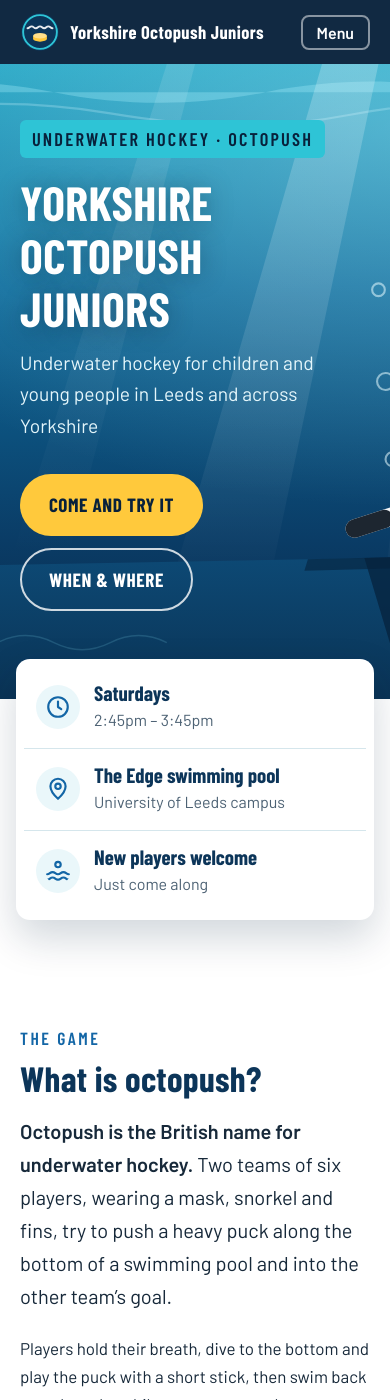
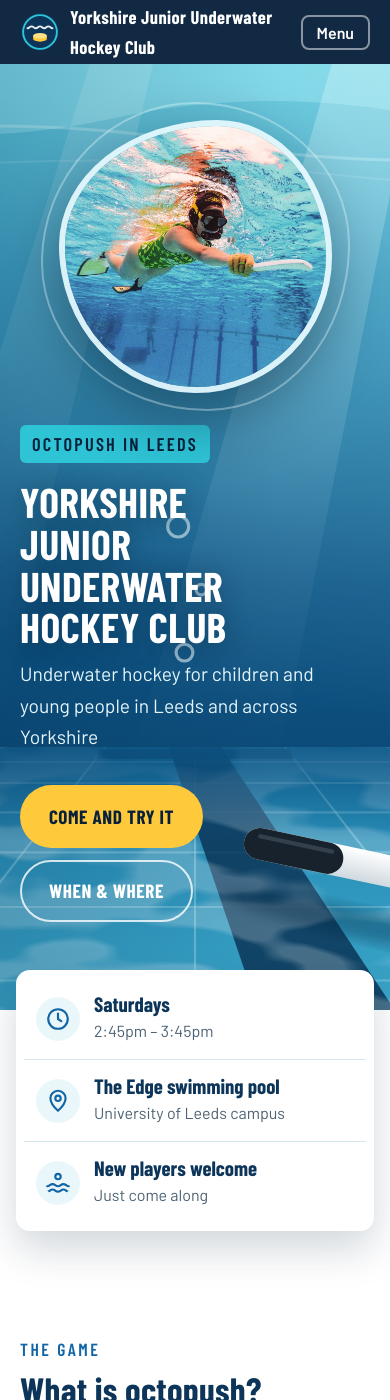
Before and after one commit to yorkshire-octopush/yorkshire-octopush.github.io, a Jekyll site: the page built from index.html, in a window 390 px wide and 1400 px high. Built offline with Jekyll 4.4.1, drawn with Linux system fonts in a browser that asks for light colours; some of the changed text lies outside the part shown.

Commit message:
Rename club, new banner with photo, add video and BOA logo
- Site name is now Yorkshire Junior Underwater Hockey Club
- Banner: redrawn pool illustration, player photo from the BOA leaflet
- "What is octopush?" links to an introductory video and to the BOA
- BOA logo in the footer; empty-gallery TODO removed
- Card headings in the dark "Come and try it" section are now legible

Co-Authored-By: Claude Opus 5.5 <noreply@anthropic.com>

```diff
--- a/_config.yml
+++ b/_config.yml
@@ -1,15 +1,15 @@
 # =====================================================================
-#  Yorkshire Octopush Juniors – site settings
+#  Yorkshire Junior Underwater Hockey Club – site settings
 #
 #  Most of the key facts used across the site live here, so you only
 #  need to change them in one place. After editing this file, GitHub
 #  Pages rebuilds the site automatically (it can take a minute or two).
 # =====================================================================
 
-title: Yorkshire Octopush Juniors
+title: Yorkshire Junior Underwater Hockey Club
 tagline: Underwater hockey for children and young people in Leeds and across Yorkshire
 description: >-
-  Yorkshire Octopush Juniors is the junior section of Team Yorkshire
+  Yorkshire Junior Underwater Hockey Club is the junior section of Team Yorkshire
   Underwater Hockey Club, for players aged 8 and over.
   We train on Saturday afternoons at The Edge swimming pool, University of
   Leeds. New players are welcome: just come along.
@@ -35,6 +35,14 @@ logo: /assets/img/logo.svg
 # Leave as hero.svg (an illustration) or replace with a photo, e.g.
 # /assets/img/hero.jpg. Photos are darkened slightly so the text stays legible.
 hero_image: /assets/img/hero.svg
+
+# Photo shown on the right of the banner, and its description for people
+# using screen readers. Leave hero_photo empty ("") to show no photo.
+hero_photo: /assets/img/hero-player.jpg
+hero_photo_alt: An underwater hockey player swimming towards the bottom of the pool, holding her stick
+
+# Short label above the main heading
+hero_kicker: Octopush in Leeds
 
 # Links shown in the footer
 footer_links:
--- a/_layouts/default.html
+++ b/_layouts/default.html
@@ -40,14 +40,21 @@
   <!-- ===== Banner at the top of the page ===== -->
   <section class="hero{% unless site.hero_image contains '.svg' %} hero--photo{% endunless %}"
            style="background-image: url('{{ site.hero_image | relative_url }}');">
-    <div class="wrap hero-inner">
-      <p class="hero-kicker">Underwater hockey · Octopush</p>
-      <h1>{{ site.title }}</h1>
-      <p class="hero-tagline">{{ site.tagline }}</p>
-      <div class="hero-buttons">
-        <a class="btn btn-primary" href="#join">Come and try it</a>
-        <a class="btn btn-ghost" href="#training">When &amp; where</a>
+    <div class="wrap hero-inner{% if site.hero_photo != '' %} hero-inner--photo{% endif %}">
+      <div class="hero-text">
+        <p class="hero-kicker">{{ site.hero_kicker }}</p>
+        <h1>{{ site.title }}</h1>
+        <p class="hero-tagline">{{ site.tagline }}</p>
+        <div class="hero-buttons">
+          <a class="btn btn-primary" href="#join">Come and try it</a>
+          <a class="btn btn-ghost" href="#training">When &amp; where</a>
+        </div>
       </div>
+      {% if site.hero_photo != '' %}
+      <figure class="hero-photo">
+        <img src="{{ site.hero_photo | relative_url }}" alt="{{ site.hero_photo_alt }}" width="1000" height="1000">
+      </figure>
+      {% endif %}
     </div>
   </section>
 
@@ -82,19 +89,14 @@
 
         {% if s.gallery %}
           {% assign photos = site.static_files | where_exp: "f", "f.path contains '/assets/img/gallery/'" %}
-          {% assign shown = 0 %}
           <div class="gallery">
           {% for p in photos %}
             {% assign ext = p.extname | downcase %}
             {% if ext == '.jpg' or ext == '.jpeg' or ext == '.png' or ext == '.webp' %}
-              {% assign shown = shown | plus: 1 %}
-              <figure><img src="{{ p.path | relative_url }}" alt="{{ s.photo_alt | default: 'Yorkshire Octopush Juniors in action' }}" loading="lazy"></figure>
+              <figure><img src="{{ p.path | relative_url }}" alt="{{ s.photo_alt | default: 'Our players in action' }}" loading="lazy"></figure>
             {% endif %}
           {% endfor %}
           </div>
-          {% if shown == 0 %}
-            <p class="todo">TODO: no photos yet. Add .jpg or .png files to the folder assets/img/gallery and they will appear here automatically.</p>
-          {% endif %}
         {% endif %}
 
         {% if s.map %}
@@ -115,7 +117,7 @@
 
         {% if s.contact_button %}
         <p class="contact-cta">
-          <a class="btn btn-primary btn-large" href="mailto:{{ site.email }}?subject=Yorkshire%20Octopush%20Juniors">Email us: {{ site.email }}</a>
+          <a class="btn btn-primary btn-large" href="mailto:{{ site.email }}?subject={{ site.title | uri_escape }}">Email us: {{ site.email }}</a>
         </p>
         {% endif %}
       </div>
@@ -131,6 +133,9 @@
         <p>{{ site.training.day }} {{ site.training.time }} · {{ site.training.venue }}, {{ site.training.place }}</p>
         <p><a href="mailto:{{ site.email }}">{{ site.email }}</a></p>
       </div>
+      <a class="footer-boa" href="https://www.gbuwh.co.uk" target="_blank" rel="noopener">
+        <img src="{{ '/assets/img/boa-logo.png' | relative_url }}" alt="British Octopush Association" width="120" loading="lazy">
+      </a>
       <ul class="footer-links">
         {% for l in site.footer_links %}
         <li><a href="{{ l.url }}" target="_blank" rel="noopener">{{ l.name }}</a></li>
--- a/assets/css/style.css
+++ b/assets/css/style.css
@@ -1,5 +1,5 @@
 /* =====================================================================
-   Yorkshire Octopush Juniors – styles
+   Yorkshire Junior Underwater Hockey Club – styles
    Colours are defined once here; change them to restyle the whole site.
    ===================================================================== */
 
@@ -146,10 +146,15 @@ h3 { font-size: 1.5rem; color: var(--deep); margin-top: 1.4em; }
   background: linear-gradient(90deg, rgba(8,33,59,.85) 0%, rgba(8,33,59,.45) 60%, rgba(8,33,59,.2) 100%);
 }
 .hero-inner { position: relative; width: 100%; }
+.hero-inner--photo {
+  display: grid; grid-template-columns: minmax(0, 1.15fr) minmax(0, .85fr);
+  gap: 48px; align-items: center;
+}
 .hero h1 {
-  font-size: clamp(3rem, 9vw, 6rem);
+  font-size: clamp(2.6rem, 6.4vw, 4.9rem);
+  line-height: 1;
   text-transform: uppercase;
-  max-width: 11ch;
+  max-width: 13ch;
   margin-bottom: .25em;
   text-shadow: 0 2px 24px rgba(4, 22, 40, .35);
 }
@@ -162,6 +167,28 @@ h3 { font-size: 1.5rem; color: var(--deep); margin-top: 1.4em; }
 }
 .hero-tagline { font-size: clamp(1.2rem, 2.6vw, 1.5rem); max-width: 30ch; margin: 0 0 32px; color: #e4f6fb; }
 .hero-buttons { display: flex; flex-wrap: wrap; gap: 12px; }
+
+/* Photo on the right of the banner, in a rounded water-drop shape */
+.hero-photo {
+  position: relative; margin: 0;
+  justify-self: end; width: min(100%, 440px);
+}
+.hero-photo img {
+  width: 100%; aspect-ratio: 1; object-fit: cover; object-position: 45% 50%;
+  border-radius: 58% 42% 50% 50% / 46% 50% 50% 54%;
+  border: 6px solid rgba(234, 251, 255, .9);
+  box-shadow: 0 24px 60px rgba(4, 22, 40, .45);
+}
+.hero-photo::before {
+  content: ""; position: absolute; inset: -18px;
+  border-radius: 50% 50% 46% 54% / 52% 46% 54% 48%;
+  border: 2px solid rgba(234, 251, 255, .35);
+  pointer-events: none;
+}
+@media (max-width: 860px) {
+  .hero-inner--photo { grid-template-columns: 1fr; gap: 32px; }
+  .hero-photo { justify-self: center; width: min(78%, 340px); order: -1; }
+}
 
 /* ----- Key facts strip ----- */
 .facts { position: relative; margin-top: -56px; z-index: 2; }
@@ -226,6 +253,10 @@ main > .section:first-child { padding-top: 104px; }
 }
 .card h3 { margin: 0 0 .3em; font-size: 1.4rem; }
 .card p { margin: 0; font-size: 1.02rem; color: var(--muted); }
+/* Cards on a dark background ("Come and try it") */
+.section--dark .card { background: rgba(255,255,255,.08); border-top-color: var(--sun); }
+.section--dark .card h3 { color: var(--white); }
+.section--dark .card p { color: #cfe3ec; }
 
 /* Frequently asked questions */
 details {
@@ -282,6 +313,37 @@ details > :not(summary) { margin-top: 0; }
 
 .contact-cta { margin-top: 28px; }
 
+/* Video and British Octopush Association links under "What is octopush?" */
+.learn-more {
+  display: grid; grid-template-columns: 1.4fr 1fr; gap: 16px;
+  margin-top: 36px;
+}
+.learn-more a {
+  display: flex; align-items: center; gap: 18px;
+  padding: 18px 22px; border-radius: var(--radius);
+  text-decoration: none; line-height: 1.4; font-size: 1rem;
+  transition: transform .15s ease;
+}
+.learn-more a:hover { transform: translateY(-2px); }
+.learn-more strong { display: block; font-family: var(--head); font-size: 1.35rem; margin-bottom: 2px; }
+.learn-more-video { background: var(--navy); color: #cfe6ef; }
+.learn-more-video:hover { color: #cfe6ef; }
+.learn-more-video strong { color: var(--white); }
+.learn-more .play {
+  flex: none; width: 60px; height: 60px; border-radius: 50%;
+  background: var(--sun); position: relative;
+}
+.learn-more .play::after {
+  content: ""; position: absolute; left: 24px; top: 19px;
+  border-style: solid; border-width: 11px 0 11px 18px;
+  border-color: transparent transparent transparent var(--navy);
+}
+.learn-more-boa { background: var(--white); color: var(--muted); border: 1px solid var(--line); }
+.learn-more-boa:hover { color: var(--muted); }
+.learn-more-boa strong { color: var(--deep); }
+.learn-more-boa img { flex: none; width: 96px; height: auto; }
+@media (max-width: 760px) { .learn-more { grid-template-columns: 1fr; } }
+
 /* Placeholder text still to be written. Search the files for "TODO". */
 .todo {
   display: block;
@@ -300,6 +362,8 @@ p > .todo:only-child { margin: 0; }
 .footer-inner p { margin: 0 0 4px; }
 .footer-title { font-family: var(--head); font-size: 1.4rem; font-weight: 700; color: var(--white); }
 .footer-links { list-style: none; margin: 0; padding: 0; }
+.footer-boa { order: 3; flex: none; align-self: center; }
+.footer-boa img { width: 120px; height: auto; background: var(--white); border-radius: 10px; padding: 8px 10px; }
 
 @media (max-width: 560px) {
   body { font-size: 1.06rem; }
@@ -310,5 +374,8 @@ p > .todo:only-child { margin: 0; }
 
 @media (prefers-reduced-motion: reduce) {
   html { scroll-behavior: auto; }
-  .btn { transition: none; }
+  .btn, .learn-more a { transition: none; }
 }
+
+/* Space between the cards and a paragraph that follows them */
+.prose .cards + p { margin-top: 28px; }
```
Also changed, not shown: _sections/01-the-game.md (+17 -0 lines), _sections/02-about-us.md (+3 -3 lines), _sections/03-training.md (+1 -1 lines), README.md, assets/img/boa-logo.png (added), assets/img/hero-player.jpg (added), assets/img/hero.svg, 1 other file.
